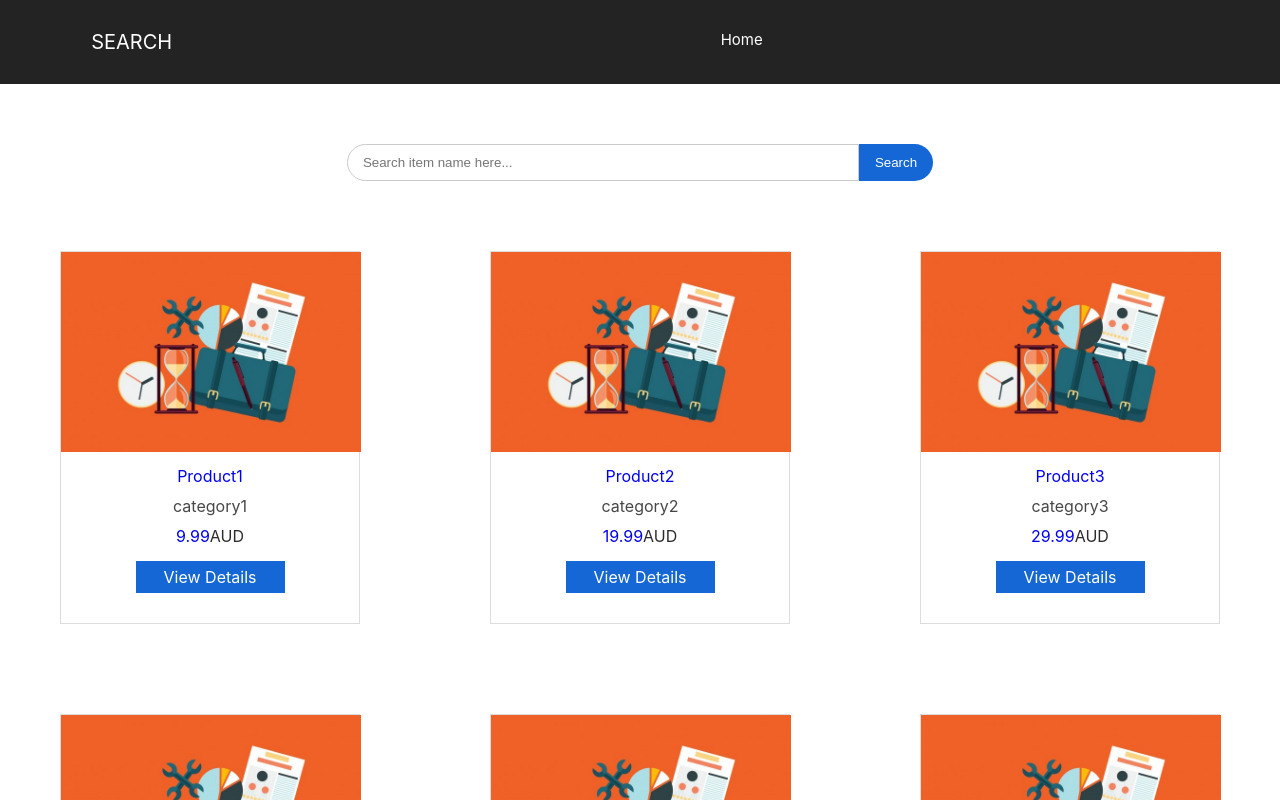
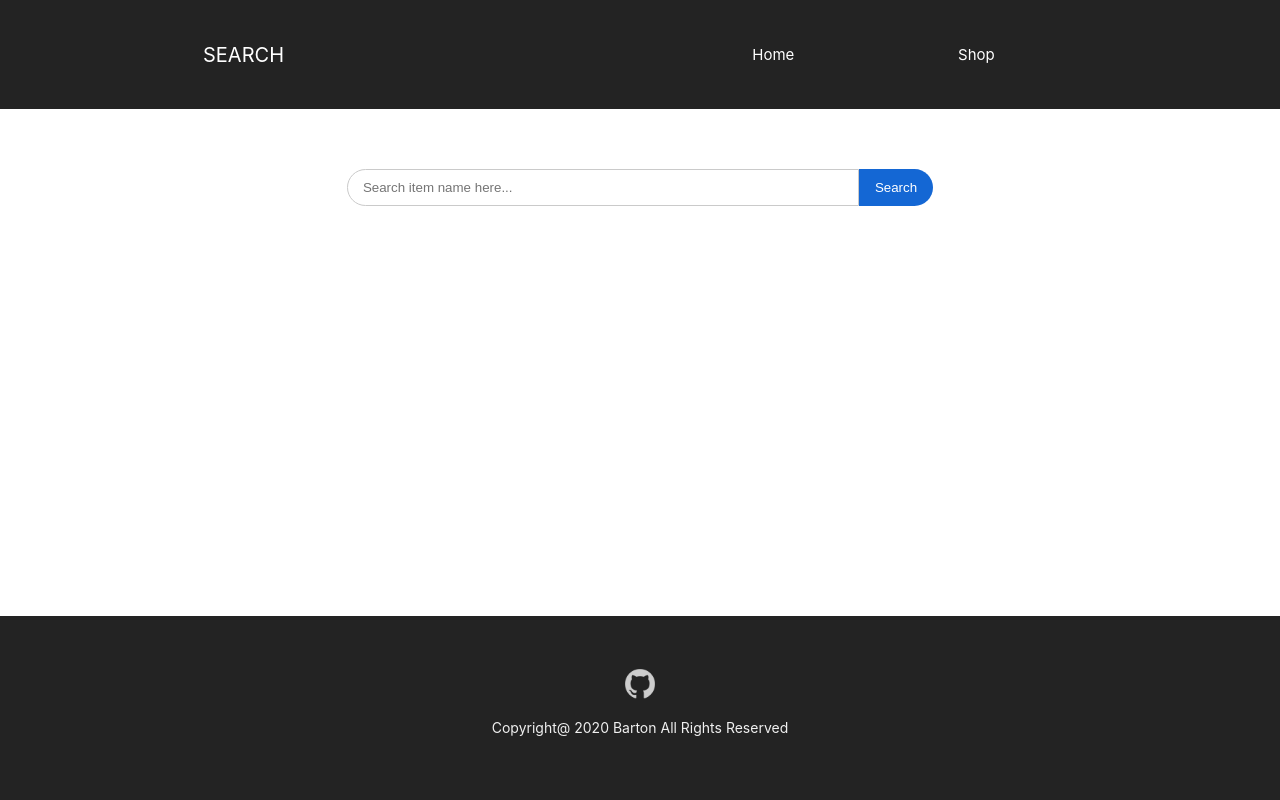
Before and after one commit to ruihuaniu/search-what-you-want, a React (Create React App) app: page / in a window 1280 px wide. Shown: the top 800 px of the page. Built offline with nearby package versions, Linux system fonts and the light colour scheme.

Commit message:
Add new features with new pages

```diff
--- a/src/App.js
+++ b/src/App.js
@@ -1,11 +1,13 @@
 import React, { useState } from 'react';
-import { BrowserRouter as Router } from 'react-router-dom'
+import { BrowserRouter as Router, Switch, Route } from 'react-router-dom'
 import './App.scss';
 import { ProductContext } from './components/ProductContext.js'
 import SearchBar from './components/SearchBar/SearchBar';
 import Footer from './components/Footer/Footer';
 import MainRouter from './MainRouter';
 import Header from './components/Header/Header';
+import ProductsContainer from './components/ProductsContainer/ProductsContainer';
+import ProductDetail from './components/ProductsContainer/ProductDetail/ProductDetail';
 
 function App() {
 
@@ -31,10 +33,17 @@ function App() {
     <Router>
       <div className="app-container">
         <Header />
+
         {/* <ProductsContainer /> */}
         <ProductContext.Provider value={{ products, setProducts, data }} >
-          {/* <SearchBar data={data} /> */}
-          <MainRouter />
+          <SearchBar />
+          <Switch>
+            <Route path="/" exact />
+            <Route path="/shop" exact component={ProductsContainer} />
+            <Route path="/shop/:title" component={ProductDetail} />>
+                 </Switch>
+
+          {/* <MainRouter /> */}
           <Footer />
         </ProductContext.Provider>
 
--- a/src/components/Header/Header.js
+++ b/src/components/Header/Header.js
@@ -1,11 +1,17 @@
 import React from 'react'
 import './Header.scss'
+import { Link } from 'react-router-dom'
 
 function Header() {
     return (
         <div className="header-container">
             <div className="header-container-logo">SEARCH</div>
-            <div className="header-container-menu"><a href="/" className="menu-home">Home</a></div>
+            {/* <div className="header-container-menu"> */}
+            <ul className="menu-container">
+                <li><Link to={"/"} className="menu-item">Home</Link></li>
+                <li><Link to={"/shop"} className="menu-item">Shop</Link></li>
+            </ul>
+            {/* </div> */}
         </div>
     )
 }
--- a/src/components/Header/Header.scss
+++ b/src/components/Header/Header.scss
@@ -4,23 +4,31 @@
   background: #232323;
   color: #ffffff;
   display: flex;
+  justify-content: space-around;
+  align-items: center;
 
   .header-container-logo {
     width: 20%;
     font-size: 20px;
   }
 
-  .header-container-menu {
-    width: 100%;
+  //   .header-container-menu {
+  //     width: 100%;
+
+  .menu-container {
+    list-style: none;
+    width: 50%;
     font-size: 15px;
+    display: flex;
+    justify-content: space-evenly;
+  }
 
-    .menu-home {
-      color: #ffffff;
-      text-decoration: none;
-    }
+  .menu-item {
+    color: #ffffff;
+    text-decoration: none;
+  }
 
-    .menu-home:hover {
-      color: #82cdff;
-    }
+  .menu-item:hover {
+    color: #82cdff;
   }
 }
--- a/src/components/ProductsContainer/ProductDetail/ProductDetail.js
+++ b/src/components/ProductsContainer/ProductDetail/ProductDetail.js
@@ -13,7 +13,7 @@ function ProductDetail() {
 
     return (
         <div className="main-container">
-            <SearchBar />
+
             <div className="product-detail-container">
 
                 <div className="product-left-container">
--- a/src/components/ProductsContainer/ProductDetail/ProductDetail.scss
+++ b/src/components/ProductsContainer/ProductDetail/ProductDetail.scss
@@ -1,6 +1,6 @@
 .product-detail-container {
   max-width: 1500px;
-  margin: 50px auto;
+  margin: 50px auto 100px;
   display: flex;
   flex-flow: row wrap;
   justify-content: center;
--- a/src/components/ProductsContainer/ProductsContainer.js
+++ b/src/components/ProductsContainer/ProductsContainer.js
@@ -16,14 +16,14 @@ function ProductsContainer() {
 
         <div className="main-container">
             {/* <SearchBar setProducts={setProdcuts} data={data} /> */}
-            <SearchBar />
+
             <div className="products-container">
 
                 {products.map((item) => {
                     return (
 
                         <LazyLoad key={item.catalog_number} height={200} offset={[-100, 50]}>
-                            <Link to={{ pathname: item.name, item: item }}>
+                            <Link to={{ pathname: `/shop/${item.name}`, item: item }}>
                                 <div className="product-card">
                                     <img src={item.image} alt="product" />
                                     <div className="product-title">{item.name}</div>
--- a/src/components/SearchBar/SearchBar.js
+++ b/src/components/SearchBar/SearchBar.js
@@ -13,13 +13,14 @@ function SearchBar(props) {
     const [validateResult, setValidateResult] = useState(true)
 
     const handleSubmit = (e) => {
-        // history.push('/')
+
 
         console.log("history is: ", history);
-        if (history.location.pathname !== "/") {
+        if (history.location.pathname !== "/shop") {
             console.log("history pathname", history.pathname);
 
-            history.goBack()
+            //history.goBack()
+            history.push('/shop')
         }
 
         console.log(inputValue);
@@ -27,6 +28,7 @@ function SearchBar(props) {
         const result = data.filter((item) => { return item.name.toLowerCase().includes(inputValue.toLowerCase()) });
         console.log("result is:", result);
         setProducts(result);
+        setInputValue("");
         e.preventDefault();
     }
 
@@ -35,7 +37,7 @@ function SearchBar(props) {
         //const validateExpression = RegExp("[abc]{30}")
         const processedInputValue = e.target.value.split(" ").join("")
 
-        if (processedInputValue.length > 30) {
+        if (processedInputValue.length > 10) {
             //setValidateResult(validateExpression.test(processedInputValue));
             setValidateResult(false)
         } else (
@@ -50,7 +52,7 @@ function SearchBar(props) {
             <form onSubmit={handleSubmit}>
                 <input type="text" className={validateResult ? "search-input" : "search-input validate-error"}
                     placeholder="Search item name here..."
-                    title="the length of your input should be within 30 characters"
+                    title="the length of your input should be within 10 characters"
                     value={inputValue} onChange={handleChange} />
                 <button>Search</button>
             </form>
```
